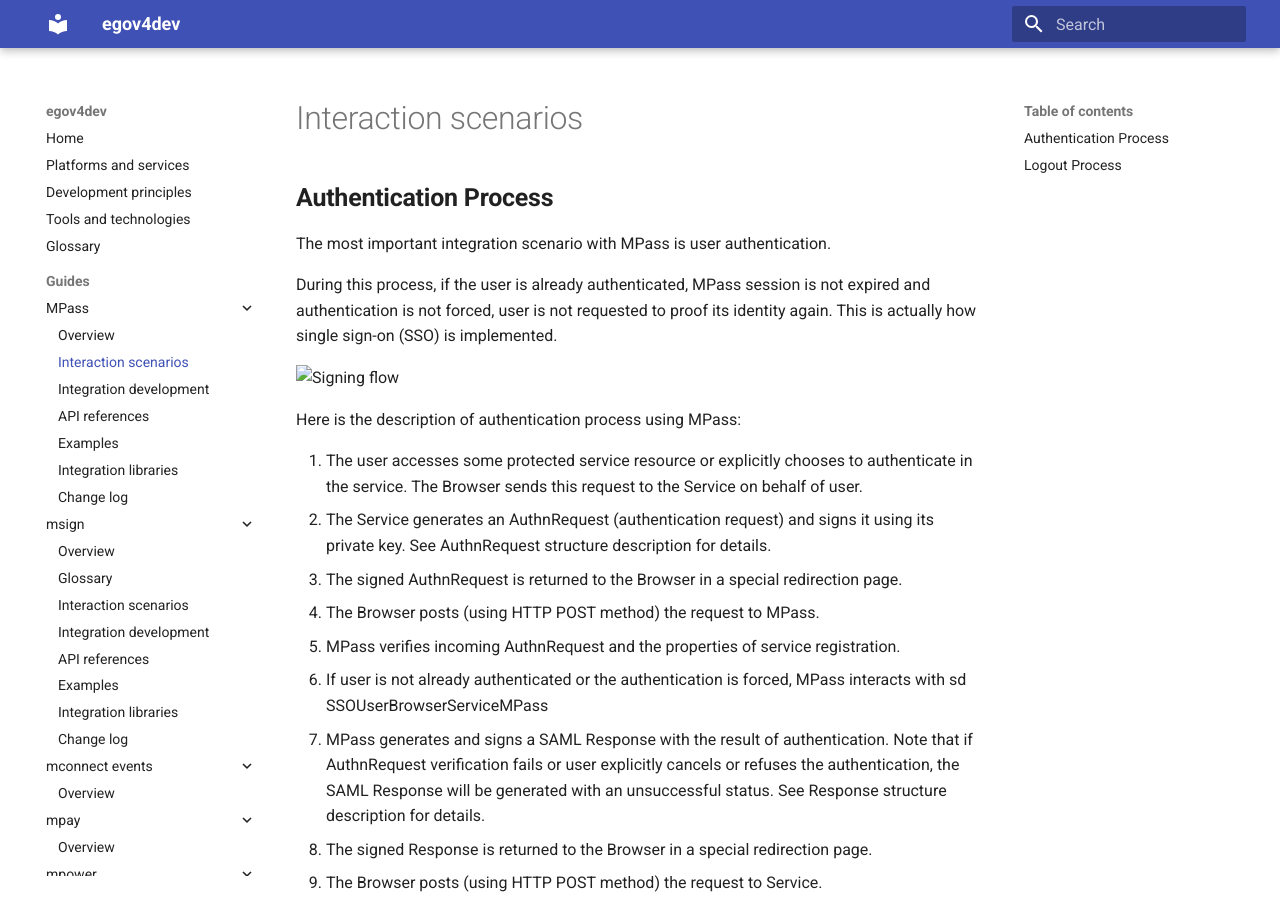
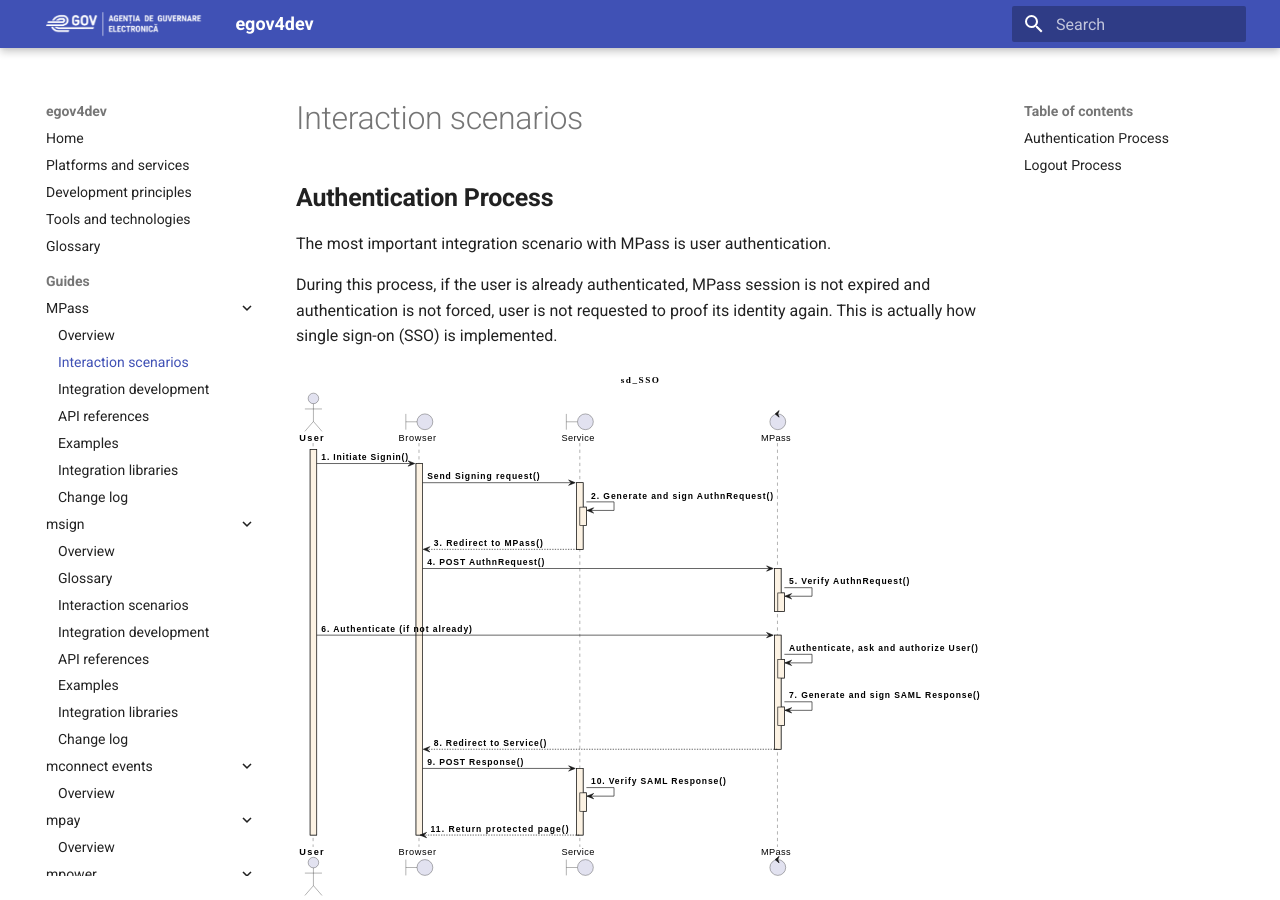
Before and after one commit to egov-moldova/egov4dev, an MkDocs documentation site: the page built from docs/guides/mpass/interaction-scenarios.md, in a window 1280 px wide and 900 px high. Built offline with MkDocs 1.6.1 and Material for MkDocs 9.7.7, drawn with Linux system fonts in a browser that asks for light colours.

Commit message:
Update image paths and modify navigation in documentation

```diff
--- a/docs/guides/mpass/interaction-scenarios.md
+++ b/docs/guides/mpass/interaction-scenarios.md
@@ -6,9 +6,7 @@
 
 During this process, if the user is already authenticated, MPass session is not expired and authentication is not forced, user is not requested to proof its identity again. This is actually how single sign-on (SSO) is implemented.
 
-<picture class="theme-picture">
-  <img src="../../assets/umls/mpass/interaction_scenarios/sso_lightmode.svg" alt="Signing flow" data-theme="light">
-</picture>
+<img src="../../../assets/umls/mpass/interaction_scenarios/sso_lightmode.svg" alt="SSO diagram">
 
 Here is the description of authentication process using MPass:
 
@@ -29,9 +27,7 @@
 
 Because users can login into many services during an MPass session, from security point of view SSO is not fully implemented without a proper SLO (Single logout). Integrating services MUST implement both.
 
-<picture class="theme-picture">
-  <img src="../../assets/umls/mpass/interaction_scenarios/slo_lightmode.svg" alt="Signing flow" data-theme="light">
-</picture>
+<img src="../../../assets/umls/mpass/interaction_scenarios/slo_lightmode.svg" alt="SLO diagram">
 
 Here is the description of logout process using MPass:
 
--- a/mkdocs.yml
+++ b/mkdocs.yml
@@ -4,7 +4,7 @@
 nav:
   - Home: index.md
   - Platforms and services: platforms/services.md
-  - Development principles: development/principles.md
+  - Development principles: principles/architecture.md
   - Tools and technologies: tools/technologies.md
   - Glossary: glossary/glossary.md
   - Guides:
@@ -43,6 +43,8 @@
 
 theme:
   name: material
+  logo: assets/logo.png
+  favicon: assets/favicon.ico
   features:
     - navigation.sections
     - navigation.expand
```
